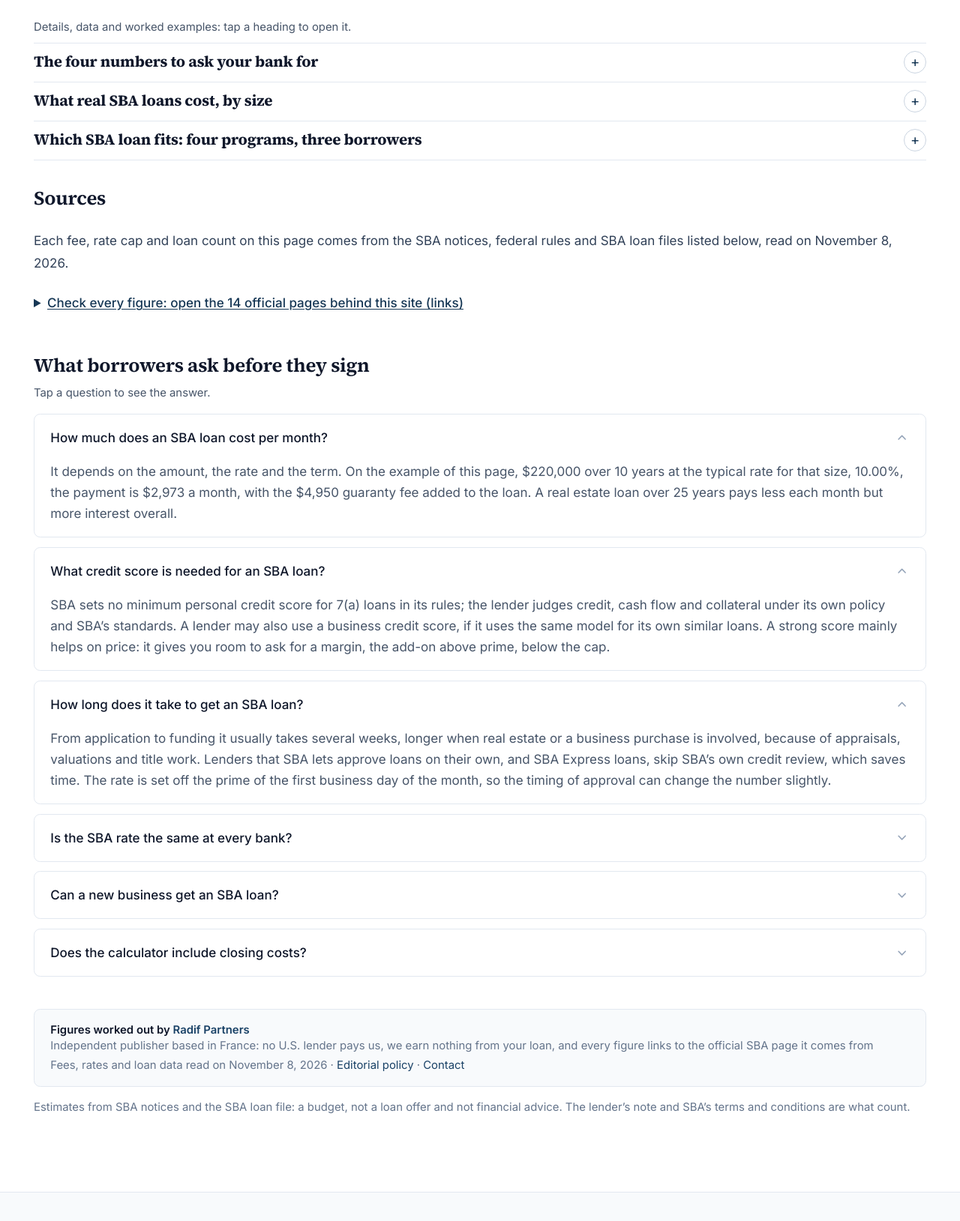
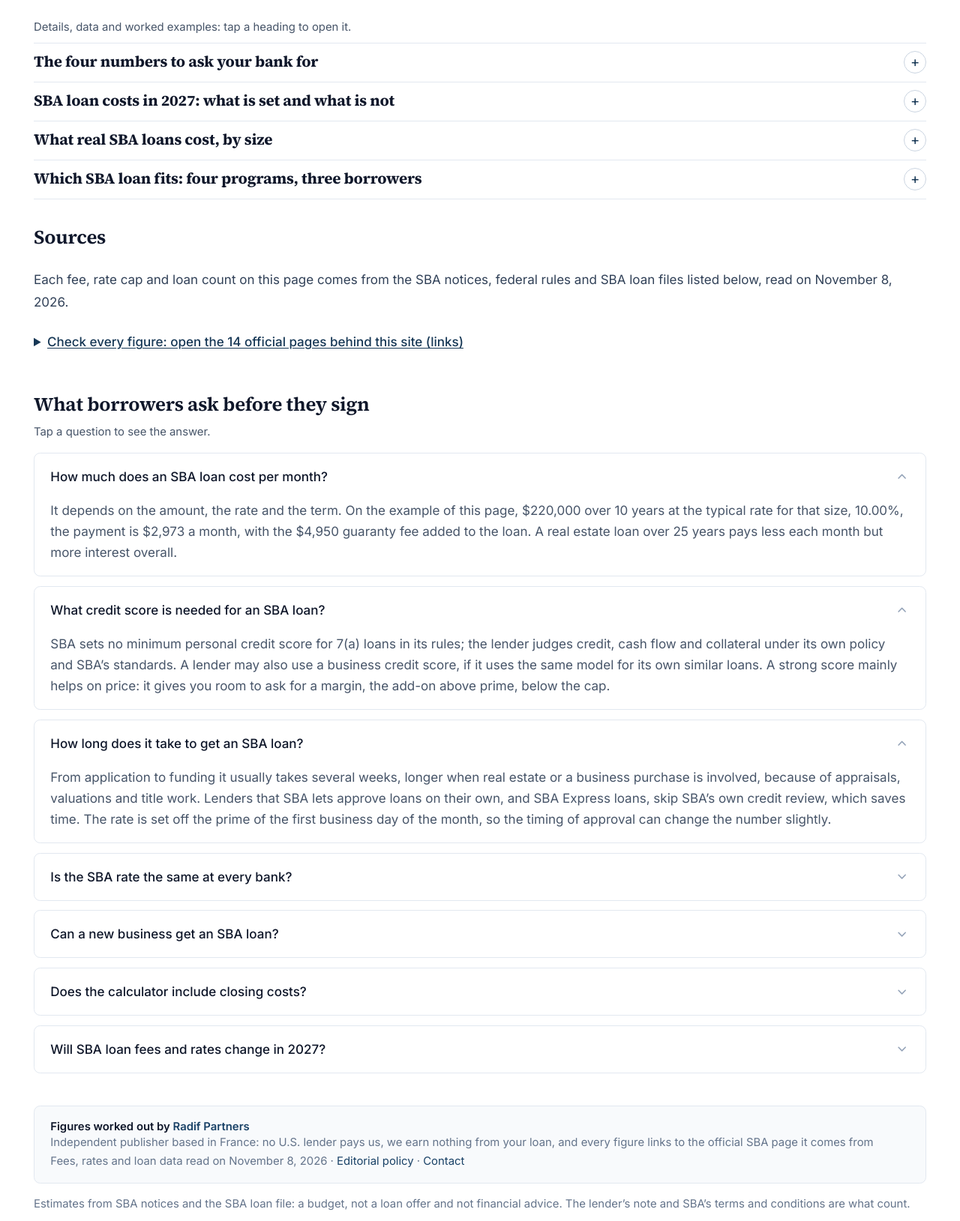
Before and after one commit to Mottalib-10M/sbaloancosts.com, an Astro site: page /en in a window 1280 px wide. Shown: the part 1563-3192 px from the top of the page at 75% size. Built offline with nearby package versions, Linux system fonts and the light colour scheme; Astro itself is replaced by a stand-in of ours.

Commit message:
2027 partout : volet et FAQ 2027 sur l'accueil (frais FY 2027 des notices 5000-881797 et 5000-881796 du 3 septembre 2026 ; prime non fixé à l'avance, lu dans H.15 ; frais FY 2028 dans une notice SBA avant le 1er octobre 2027)
Co-Authored-By: Claude Opus 5.5 <noreply@anthropic.com>

```diff
--- a/src/components/HomePage.astro
+++ b/src/components/HomePage.astro
@@ -61,6 +61,7 @@ const faqs = [
   { q: 'Is the SBA rate the same at every bank?', a: `No. SBA sets only the cap, the highest rate allowed. On loans of ${E.BAND_LABELS[xBand]}, the size of the ${m(X)} example, the typical rate ran from ${r(lowX[0].medVBand[xBand]!)} to ${r(lowX[lowX.length - 1].medVBand[xBand]!)} among the busiest SBA lenders approved ${h.fy}, for the same cap and the same prime. Two quotes for the same loan can differ by several points.` },
   { q: 'Can a new business get an SBA loan?', a: `Yes: ${h.num(N.ages.startup)} of the ${h.num(N.n)} SBA 7(a) loans approved ${h.fy} went to businesses not yet open. Expect to bring a business plan and cash of your own, at least ${P.sevenA.startupEquity}% of the total project cost, and to sign a personal guarantee if you own 20% or more.` },
   { q: 'Does the calculator include closing costs?', a: 'It includes SBA’s guaranty fee, added to the loan, and every payment of interest. It leaves out what varies by lender and by deal: packaging or third-party report fees, appraisals, title and recording costs. Ask each lender for a written list of them with the quote.' },
+  { q: 'Will SBA loan fees and rates change in 2027?', a: `The fees of ${P.fy.label} apply to loans approved until ${h.date(P.fy.to)}; SBA publishes the next schedule in a notice before October 1, 2027. The rate caps are prime plus a fixed spread, so they move only with the prime rate, which follows the Federal Reserve's decisions. The calculator uses the prime of the first business day of each month, now ${r(P.prime.rate)}, and updates it every month.` },
 ];
 const jsonLd = [webApplicationSchema({ name: 'SBA loan cost calculator', description: 'Guaranty fee, maximum rate, payment and total cost of an SBA 7(a) loan on today’s prime, with the rate set against the loans SBA approved last year.', path: route('home', lang), lang }), websiteSchema(lang), organizationSchema(lang), faqSchema(faqs, lang)];
 const recoup = P.sevenA.recoupment.byYear.map((x) => `${x}%`).join(', ');
@@ -104,6 +105,10 @@ const doors = [
     <p><strong>What the calculator leaves out.</strong> It holds your rate constant and does not forecast prime: if prime rises a point, a variable payment rises with it. It leaves out lender fees that SBA allows within limits, such as packaging fees, and third-party costs such as appraisals, title insurance and recording, because they vary by deal; ask each lender to list them in writing. It assumes the fee is added to the loan, as most lenders do, and that the loan runs to term; repaid early, a loan of 15 years or more pays SBA’s <a href={route('sba-prepayment-penalty', lang)}>prepayment fee</a> of {recoup} in its first three years. Nor does it tell you whether you qualify: the lender decides, under SBA’s rules. Everything is worked out in your browser, and nothing is passed to any lender.</p>
     </div></details>
 
+    <details class="pli"><summary><h2 id="y27-title">SBA loan costs in 2027: what is set and what is not</h2></summary><div class="pli-corps">
+    <p><strong>Already set.</strong> The SBA fees of {P.fy.label} apply to loans approved from {h.date(P.fy.from)} to {h.date(P.fy.to)}: they come from <Fragment set:html={h.src('fees7a', 'Information Notice 5000-881797')} /> for 7(a) loans and <Fragment set:html={h.src('fees504', 'Information Notice 5000-881796')} /> for 504 loans, both published on September 3, 2026. The rate caps are written in SBA's rules as prime plus a fixed spread, so they do not change by year.</p>
+    <p><strong>Not set in advance.</strong> The prime rate, on which every cap depends, moves when the Federal Reserve changes its policy rate; the calculator uses the prime in effect on the first business day of each month, read in the <Fragment set:html={h.src('prime', 'Federal Reserve H.15 release')} />, {r(P.prime.rate)} on {h.date(P.prime.date)}. The fees for loans approved from October 1, 2027 come in a new SBA notice before that date (the {P.fy.label} notices came out on September 3, 2026). The calculator switches on the day each one is published.</p>
+    </div></details>
     <details class="pli"><summary><h2 id="data-title">What real SBA loans cost, by size</h2></summary><div class="pli-corps">
     <p>Lenders and comparison sites quote the cap, or a range that stops at it. SBA publishes something more useful: every loan it guaranteed, with its amount, rate, term and lender. Counted for loans approved {h.fy}, it shows how far real pricing sits from the cap, by size. The margin is the part of the rate above prime; “typical” means the median: half of borrowers paid less, half more. The last column, “Typical rate today”, puts that margin on today’s prime: it is the rate the calculator starts from.</p>
     <Fragment set:html={h.table(['Loan size', 'Variable-rate loans counted', 'SBA cap', 'Typical margin paid', 'Priced at the cap', 'SBA cap today', 'Typical rate today'], bandRows.map((x) => [x[0], x[1], x[2], x[3], x[4], x[6], x[7]]), `SBA’s public loan file, variable-rate loans approved ${h.fy}. Margin = rate at approval minus the prime rate of that month. Today: prime ${r(P.prime.rate)} of ${h.date(P.prime.date)}.`, ['l', 'r', 'l', 'r', 'r', 'r', 'r'])} />
```
